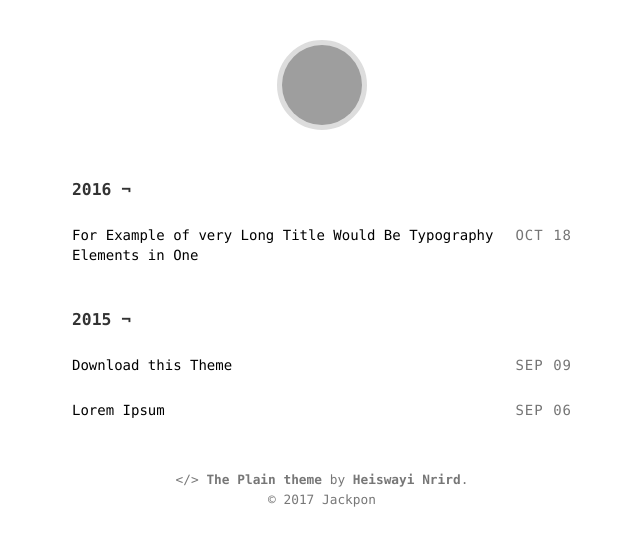
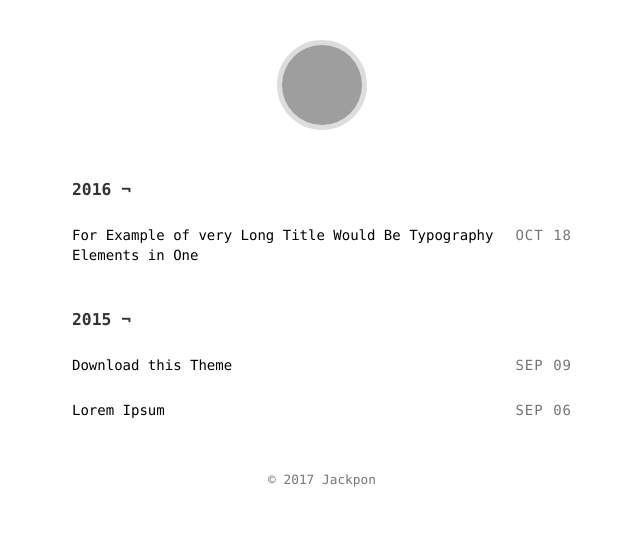
Before and after one commit to davi-xiao/Jackpon.github.io, a Jekyll site: the page built from index.html, in a window 1280 px wide. Shown: the top 546 px of the page, without its empty margins (318-958 px from the left). Built offline with Jekyll 4.4.1, drawn with Linux system fonts in a browser that asks for light colours; grey boxes are pictures that could not be loaded.

Commit message:
My Gitblog

```diff
--- a/_includes/footer.html
+++ b/_includes/footer.html
@@ -1,4 +1,3 @@
 <div class="footer">
-  <span class="block">&lt;/&gt; <a href="http://github.com/heiswayi/the-plain" title="a minimalist Jekyll theme for personal blog">The Plain theme</a> by <a href="http://heiswayi.github.io">Heiswayi Nrird</a>.</span>
   <span class="block">&copy; {{ site.time | date: '%Y' }} {{ site.author_name }}</span>
 </div>
```
